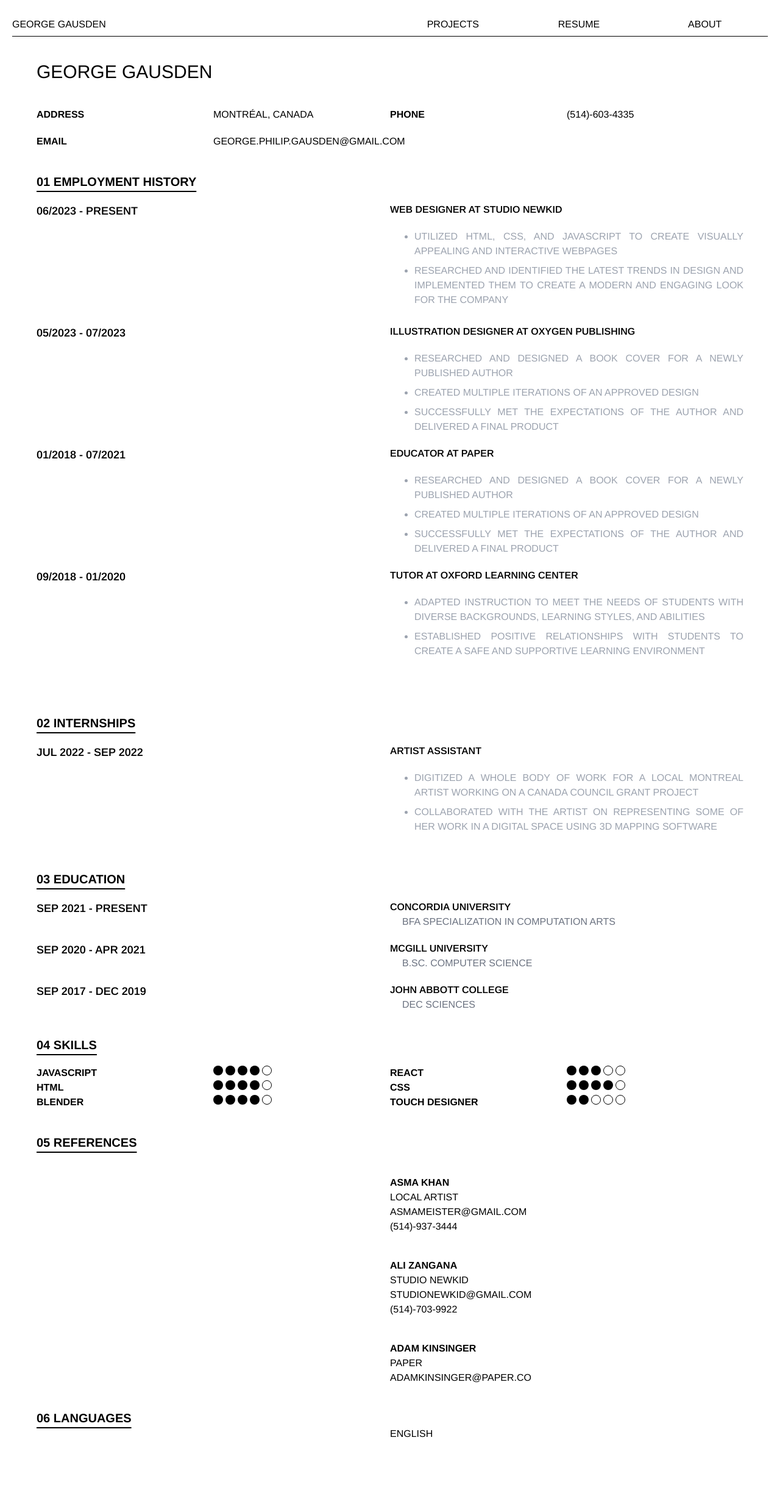
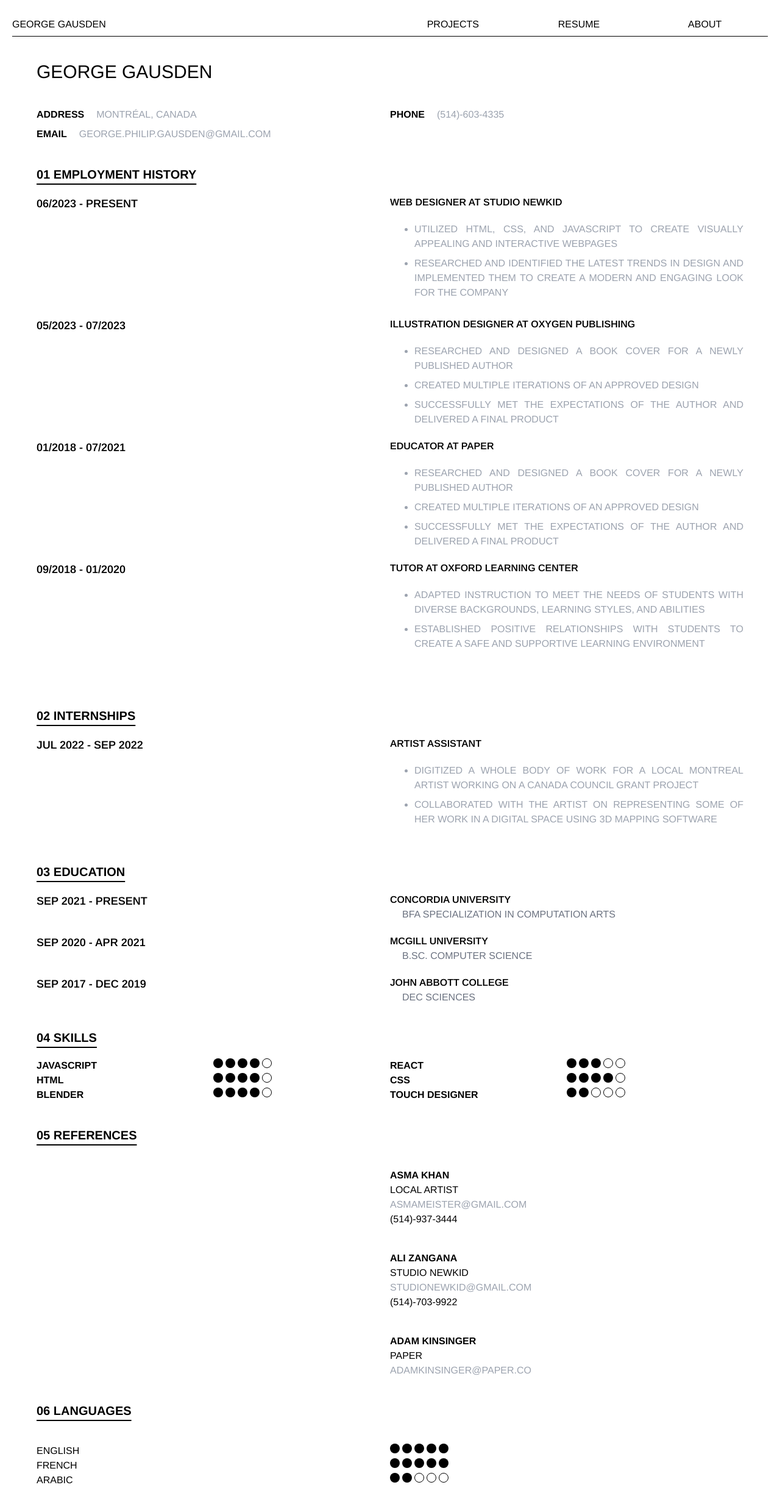
Before and after one commit to georgegausden/portfolio, a Next.js app: page /resume in a window 1280 px wide. Shown: the top 2472 px of the page at 61% size. Before the commit the page ends 2404 px from the top, so only its background shows below. Built offline with nearby package versions, Linux system fonts and the light colour scheme.

Commit message:
Update styling in globals.css and resume/page.tsx

```diff
--- a/app/globals.css
+++ b/app/globals.css
@@ -33,6 +33,11 @@
 
   #fullCircle{
     @apply h-4 w-4 bg-black rounded-full mr-1;
+  }
+
+  #emailLink
+  {
+    @apply text-gray-400 hover:text-black hover:font-extrabold transition-all duration-500 ease-in-out;
   }
 
   #emptyCircle{
--- a/app/resume/page.tsx
+++ b/app/resume/page.tsx
@@ -6,17 +6,24 @@ export default function Resume() {
     <div className="text-justify m-10">
       <h1 className="text-3xl align-middle mt-10">George Gausden</h1>
 
-      <div className="grid grid-cols-4 mt-10">
+      <div className="grid sm:grid-cols-1 md:grid-cols-2 mt-10">
+        <div className="flex">
         <h2>Address</h2>
-        <p>Montréal, Canada</p>
+        <p className="pl-5 text-gray-400">Montréal, Canada</p>
+        </div>
+
+        <div className="flex">
         <h2>Phone</h2>
-        <p>{`(514)-603-4335`}</p>
+        <p className="pl-5 text-gray-400">{`(514)-603-4335`}</p>
+        </div>
       </div>
-      <div className="grid grid-cols-4 mt-5">
+
+
+      <div className="flex mt-2">
         <h2>Email</h2>
         <Link
           href="mailto:george.philip.gausden@gmail.com"
-          className="hover:font-extrabold"
+          className="hover:font-extrabold hover:text-black transition-all ease-in-out duration-500 pl-5 text-gray-400"
         >
           george.philip.gausden@gmail.com
         </Link>
@@ -26,7 +33,7 @@ export default function Resume() {
         <h3>01 Employment History</h3>
       </div>
 
-      <div className="grid grid-cols-2 grid-rows-4 mt-5">
+      <div className="grid sm:grid-cols-1 md:grid-cols-2 grid-rows-4 mt-5">
         <h4>{`06/2023 - Present`}</h4>
         <div>
           <h5>Web Designer at Studio NewKid</h5>
@@ -71,7 +78,7 @@ modern and engaging look for the company`}</li>
         <h3>02 Internships</h3>
       </div>
 
-      <div className="grid grid-cols-2 mt-5">
+      <div className="grid sm:grid-cols-1 md:grid-cols-2 mt-5">
         <h4>{`Jul 2022 - Sep 2022`}</h4>
         <div>
           <h5>Artist Assistant</h5>
@@ -88,7 +95,7 @@ modern and engaging look for the company`}</li>
         <h3>03 Education</h3>
       </div>
 
-      <div className="grid grid-cols-2 mt-5">
+      <div className="grid sm:grid-cols-1 md:grid-cols-2 mt-5">
         <h4>{`Sep 2021 - Present`}</h4>
         <div>
           <h5>Concordia University</h5>
@@ -96,7 +103,7 @@ modern and engaging look for the company`}</li>
         </div>
       </div>
 
-      <div className="grid grid-cols-2 mt-5">
+      <div className="grid sm:grid-cols-1 md:grid-cols-2 mt-5">
         <h4>{`Sep 2020 - Apr 2021`}</h4>
         <div>
           <h5>McGill University</h5>
@@ -104,7 +111,7 @@ modern and engaging look for the company`}</li>
         </div>
       </div>
 
-      <div className="grid grid-cols-2 mt-5">
+      <div className="grid sm:grid-cols-1 md:grid-cols-2 mt-5">
         <h4>{`Sep 2017 - Dec 2019`}</h4>
         <div>
           <h5>John Abbott College</h5>
@@ -172,7 +179,7 @@ modern and engaging look for the company`}</li>
       </div>
 
       <div>
-        <div id="references" className="grid grid-cols-2">
+        <div id="references" className="grid sm:grid-cols-1 md:grid-cols-2">
           <div></div>
           <h2>Asma Khan</h2>
           <div></div>
@@ -180,7 +187,7 @@ modern and engaging look for the company`}</li>
           <div></div>
           <Link
             href={`mailto:asmameister@gmail.com`}
-            className="hover:font-extrabold"
+            id = "emailLink"
           >
             asmameister@gmail.com
           </Link>
@@ -189,7 +196,7 @@ modern and engaging look for the company`}</li>
         </div>
       </div>
 
-      <div id="references" className="grid grid-cols-2">
+      <div id="references" className="grid sm:grid-cols-1 md:grid-cols-2">
         <div></div>
         <h2>Ali Zangana</h2>
         <div></div>
@@ -197,7 +204,7 @@ modern and engaging look for the company`}</li>
         <div></div>
         <Link
           href={`mailto:studionewkid@gmail.com`}
-          className="hover:font-extrabold"
+          id = "emailLink"
         >
           studionewkid@gmail.com
         </Link>
@@ -205,7 +212,7 @@ modern and engaging look for the company`}</li>
         <p>{`(514)-703-9922`}</p>
       </div>
 
-      <div id="references" className="grid grid-cols-2">
+      <div id="references" className="grid sm:grid-cols-1 md:grid-cols-2">
         <div></div>
         <h2>Adam Kinsinger</h2>
         <div></div>
@@ -213,7 +220,7 @@ modern and engaging look for the company`}</li>
         <div></div>
         <Link
           href={`mailto:adamkinsinger@paper.co`}
-          className="hover:font-extrabold"
+          id="emailLink"
         >
           adamkinsinger@paper.co
         </Link>
@@ -224,11 +231,30 @@ modern and engaging look for the company`}</li>
         <h3>06 Languages</h3>
       </div>
 
-      <div className="grid grid-cols-2">
-        <div></div>
-        <div>
-          <div>English</div>
-
+      <div className="grid sm:grid-cols-1 md:grid-cols-2 mt-10">
+        <div>English</div>
+        <div className="flex">
+          <div id="fullCircle"></div>
+          <div id="fullCircle"></div>
+          <div id="fullCircle"></div>
+          <div id="fullCircle"></div>
+          <div id="fullCircle"></div>
+        </div>
+        <div>French</div>
+        <div className="flex">
+          <div id="fullCircle"></div>
+          <div id="fullCircle"></div>
+          <div id="fullCircle"></div>
+          <div id="fullCircle"></div>
+          <div id="fullCircle"></div>
+        </div>
+        <div>Arabic</div>
+        <div className="flex">
+          <div id="fullCircle"></div>
+          <div id="fullCircle"></div>
+          <div id="emptyCircle"></div>
+          <div id="emptyCircle"></div>
+          <div id="emptyCircle"></div>
         </div>
 
       </div>
```
